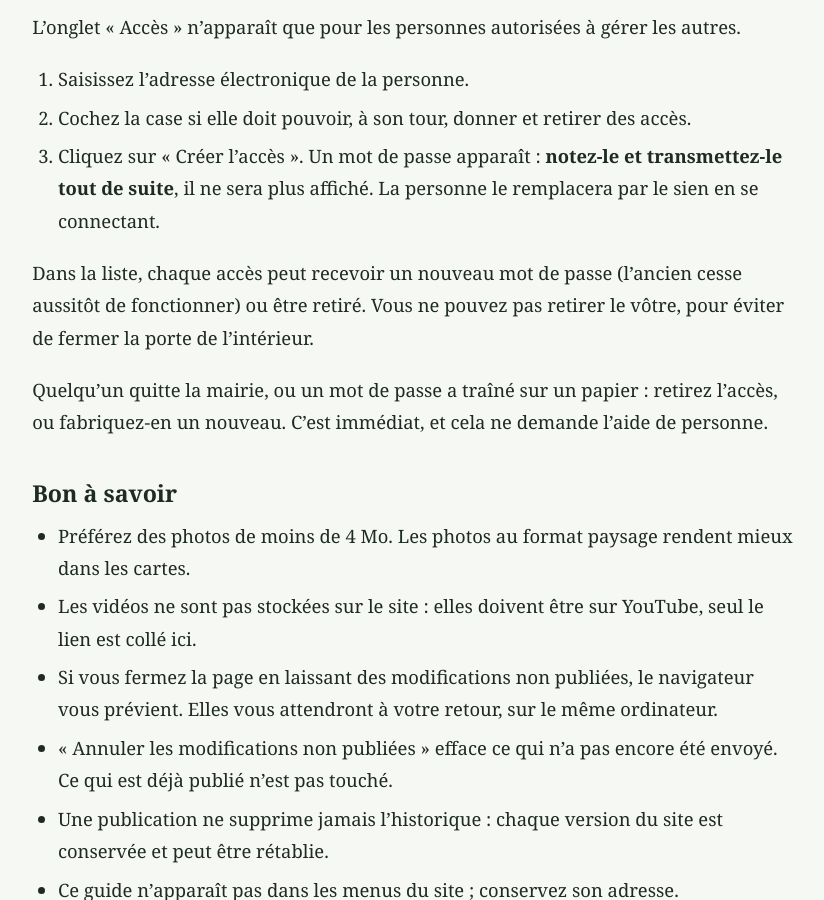
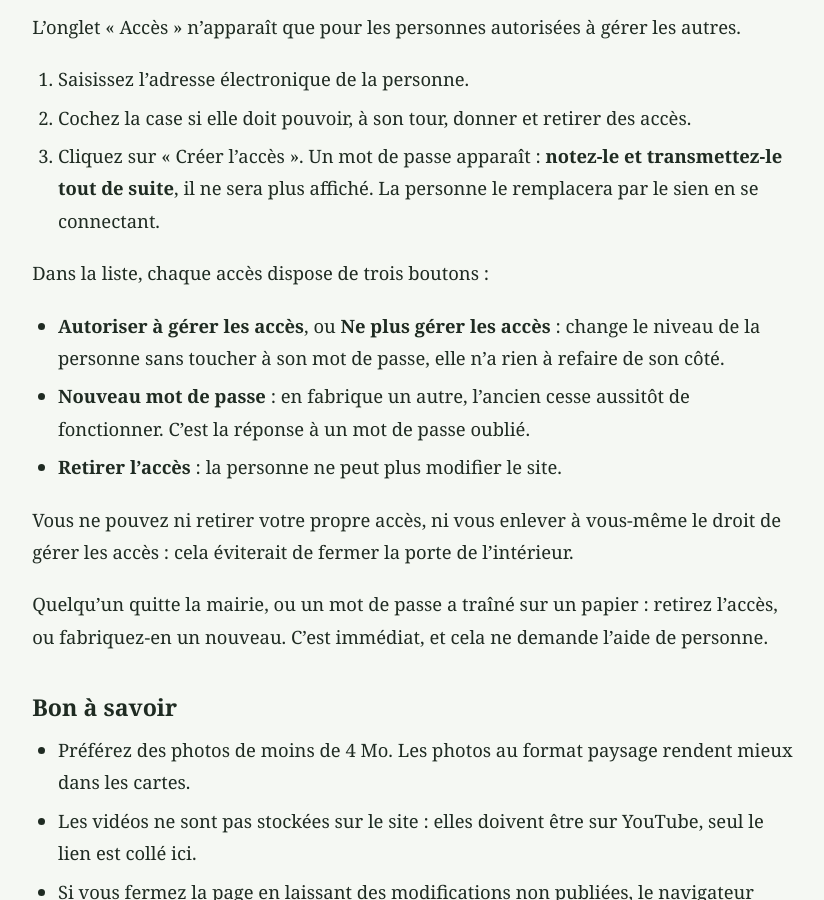
Before and after one commit to davidlotaut/gapree-website, a Jekyll site: the page built from guide-administration.md, in a window 1280 px wide and 900 px high, scrolled down 2558 px. Shown: the whole window, without its empty margins (19-843 px from the left). Built offline with Jekyll 4.4.1, drawn with Linux system fonts in a browser that asks for light colours.

Commit message:
feat: promouvoir ou rétrograder un compte sans changer son mot de passe
Manque relevé par David : une fois un compte créé sans le droit de gérer
les accès, rien ne permettait de le lui donner. La réinitialisation garde
le niveau d'origine et recréer par-dessus renvoie une erreur ; le seul
contournement était de retirer l'accès puis de le recréer, donc de
changer le mot de passe de la personne.

PATCH /utilisateurs bascule le niveau seul. Impossible de se rétrograder
soi-même, comme il est déjà impossible de retirer son propre accès.

Vérifié en production : création sans droits, promotion, rétrogradation,
refus de se rétrograder, 404 sur compte inconnu, et surtout connexion
avec le mot de passe d'origine après promotion.

Co-Authored-By: Claude Opus 5 <noreply@anthropic.com>

```diff
--- a/admin/publication.js
+++ b/admin/publication.js
@@ -100,6 +100,10 @@
     return appel("/utilisateurs", { method: "POST", corps: { email: email, reinitialiser: true } });
   }
 
+  function changeDroits(email, admin) {
+    return appel("/utilisateurs", { method: "PATCH", corps: { email: email, admin: !!admin } });
+  }
+
   function retireUtilisateur(email) {
     return appel("/utilisateurs?email=" + encodeURIComponent(email), { method: "DELETE" });
   }
@@ -126,6 +130,7 @@
     listeUtilisateurs: listeUtilisateurs,
     ajouteUtilisateur: ajouteUtilisateur,
     reinitialiseUtilisateur: reinitialiseUtilisateur,
+    changeDroits: changeDroits,
     retireUtilisateur: retireUtilisateur,
     publie: publie
   };
--- a/guide-administration.md
+++ b/guide-administration.md
@@ -65,7 +65,13 @@ L'onglet « Accès » n'apparaît que pour les personnes autorisées à gérer l
 2. Cochez la case si elle doit pouvoir, à son tour, donner et retirer des accès.
 3. Cliquez sur « Créer l'accès ». Un mot de passe apparaît : **notez-le et transmettez-le tout de suite**, il ne sera plus affiché. La personne le remplacera par le sien en se connectant.
 
-Dans la liste, chaque accès peut recevoir un nouveau mot de passe (l'ancien cesse aussitôt de fonctionner) ou être retiré. Vous ne pouvez pas retirer le vôtre, pour éviter de fermer la porte de l'intérieur.
+Dans la liste, chaque accès dispose de trois boutons :
+
+- **Autoriser à gérer les accès**, ou **Ne plus gérer les accès** : change le niveau de la personne sans toucher à son mot de passe, elle n'a rien à refaire de son côté.
+- **Nouveau mot de passe** : en fabrique un autre, l'ancien cesse aussitôt de fonctionner. C'est la réponse à un mot de passe oublié.
+- **Retirer l'accès** : la personne ne peut plus modifier le site.
+
+Vous ne pouvez ni retirer votre propre accès, ni vous enlever à vous-même le droit de gérer les accès : cela éviterait de fermer la porte de l'intérieur.
 
 Quelqu'un quitte la mairie, ou un mot de passe a traîné sur un papier : retirez l'accès, ou fabriquez-en un nouveau. C'est immédiat, et cela ne demande l'aide de personne.
 
```
Also changed, not shown: admin/app.js (+16 -0 lines), serveur/README.md (+1 -0 lines), serveur/src/index.js (+15 -1 lines).
